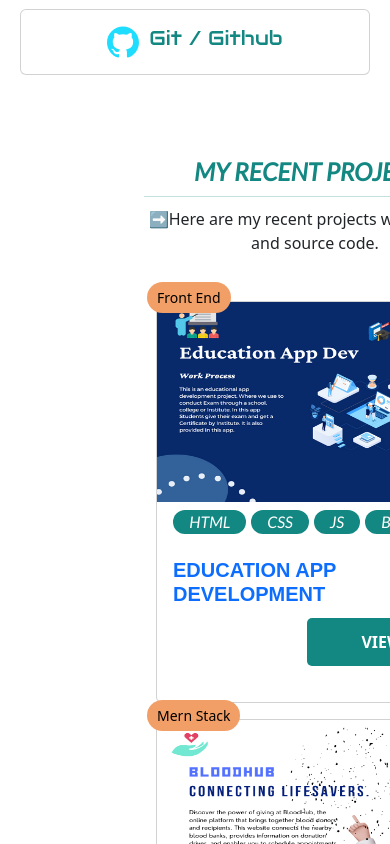
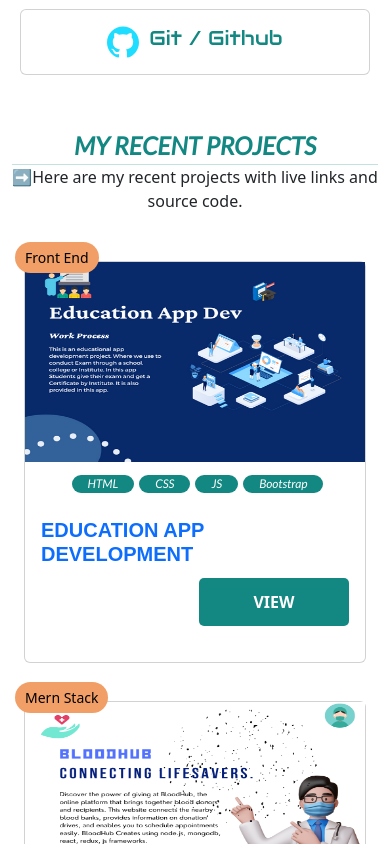
Before and after one commit to Haris-Mohanty/PortFolio2, a React (Create React App) app in the folder client/: page / in a window 390 px wide. Shown: the part 4540-5384 px from the top of the page. Built offline with nearby package versions, Linux system fonts and the light colour scheme; a web font is replaced by a local one.

Commit message:
client- src- page- Projects- Projects.css- Responsive design code fixed.

```diff
--- a/client/src/pages/Projects/Projects.css
+++ b/client/src/pages/Projects/Projects.css
@@ -69,6 +69,19 @@
 }
 
 /* media */
-@media (max-width:600px){
-
+@media (max-width: 600px) {
+  .project {
+    margin: 0;
+    padding: 0;
+  }
+  .project hr {
+    width: auto;
+    margin: 0;
+  }
+  .project .card {
+    margin: 2px 0 20px 0;
+  }
+  .card-detail-badge {
+    font-size: 12px;
+  }
 }
```
